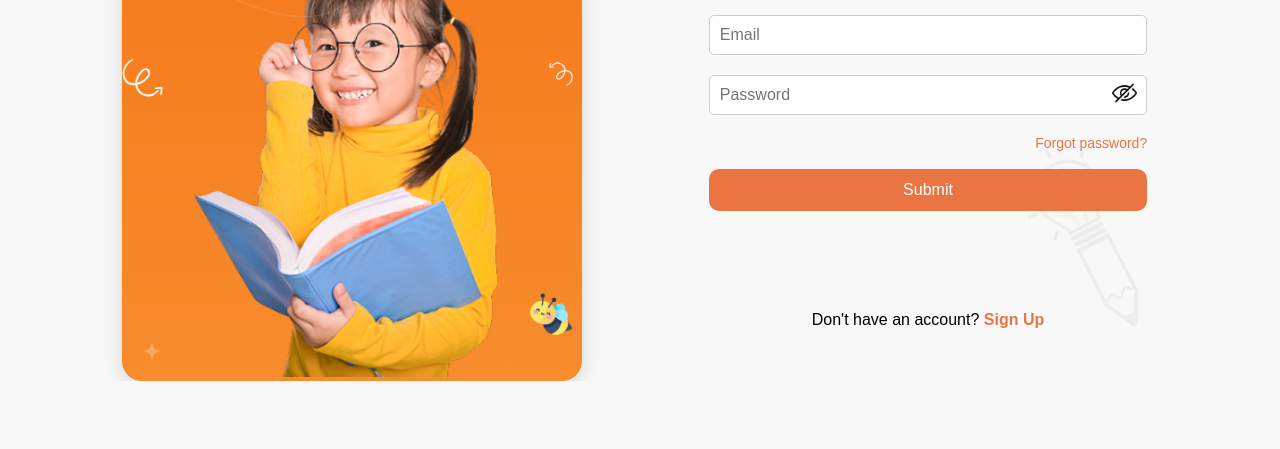
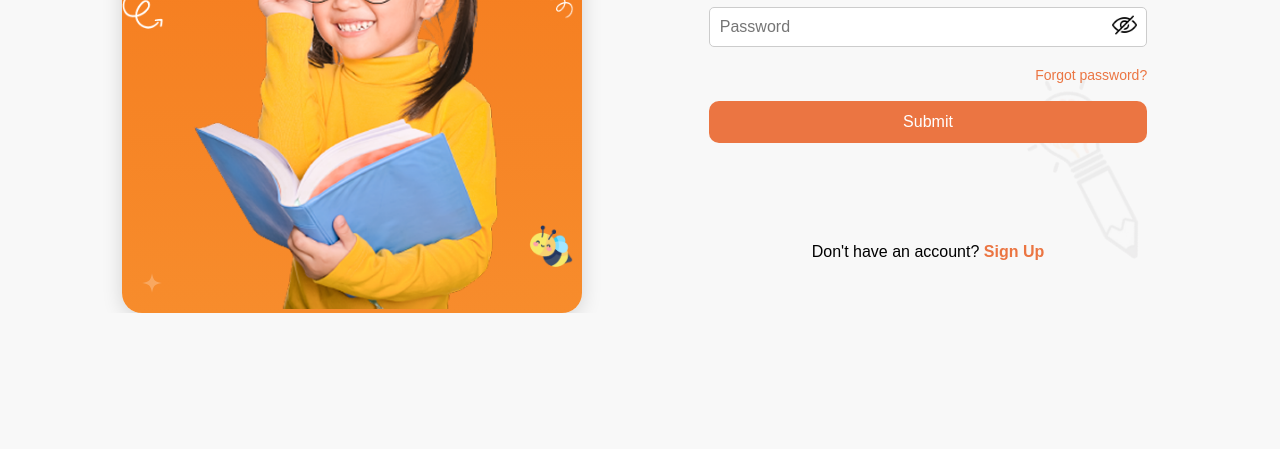
Before and after one commit to aakashdhangar2k10/logintask, a plain HTML site: page index.html in a window 1280 px wide. Shown: the part 351-800 px from the top of the page. Drawn offline with Linux system fonts and the light colour scheme.

Commit message:
Update login.css

```diff
--- a/login.css
+++ b/login.css
@@ -14,7 +14,6 @@ body {
     display: flex;
     justify-content: center;
     align-items: center;
-    min-height: 100vh;
     background-color: #f8f8f8;
 }
 
@@ -50,8 +49,7 @@ body {
 }
 
 .card_top_heading {
-    /* border: 2px solid red; */
-    /* margin-bottom: 10px; */
+
     width: 80%;
     margin: auto;
     margin-bottom: 10px;
```
